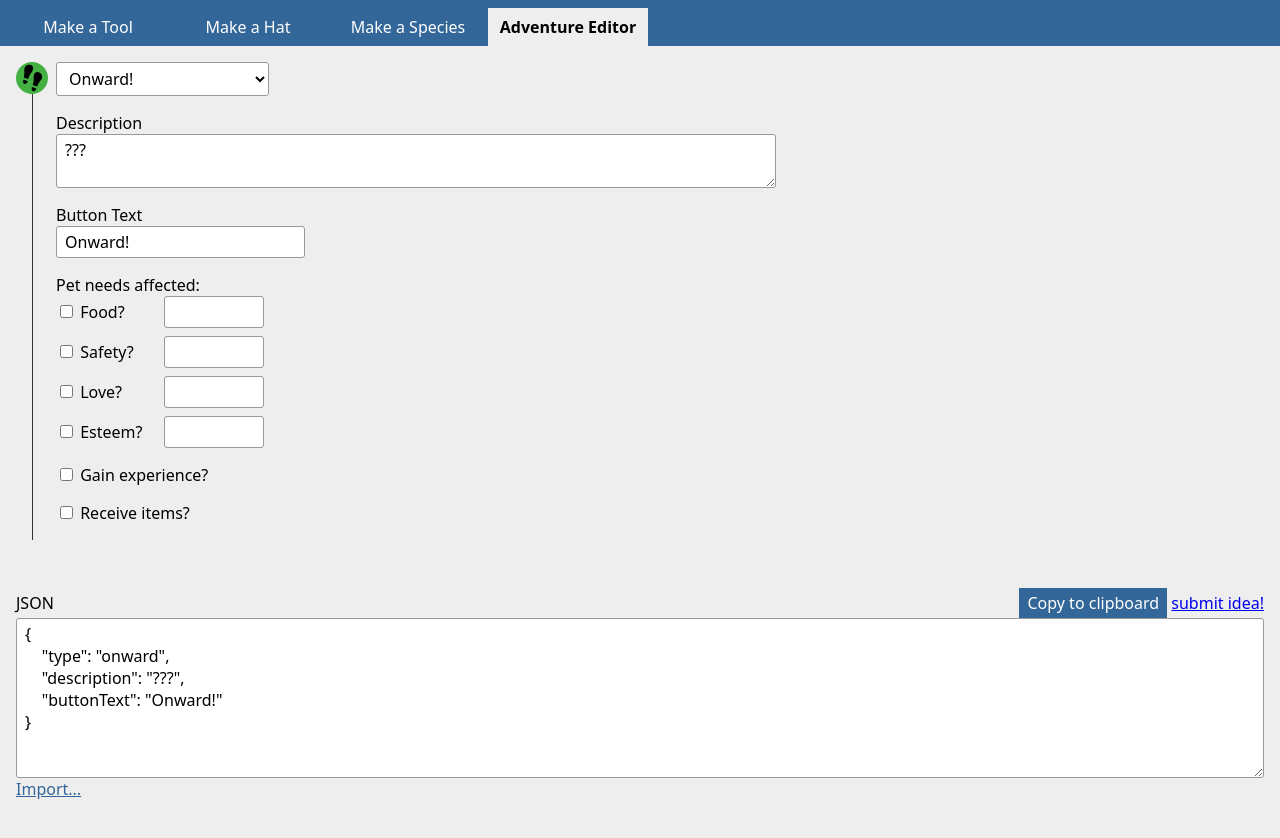
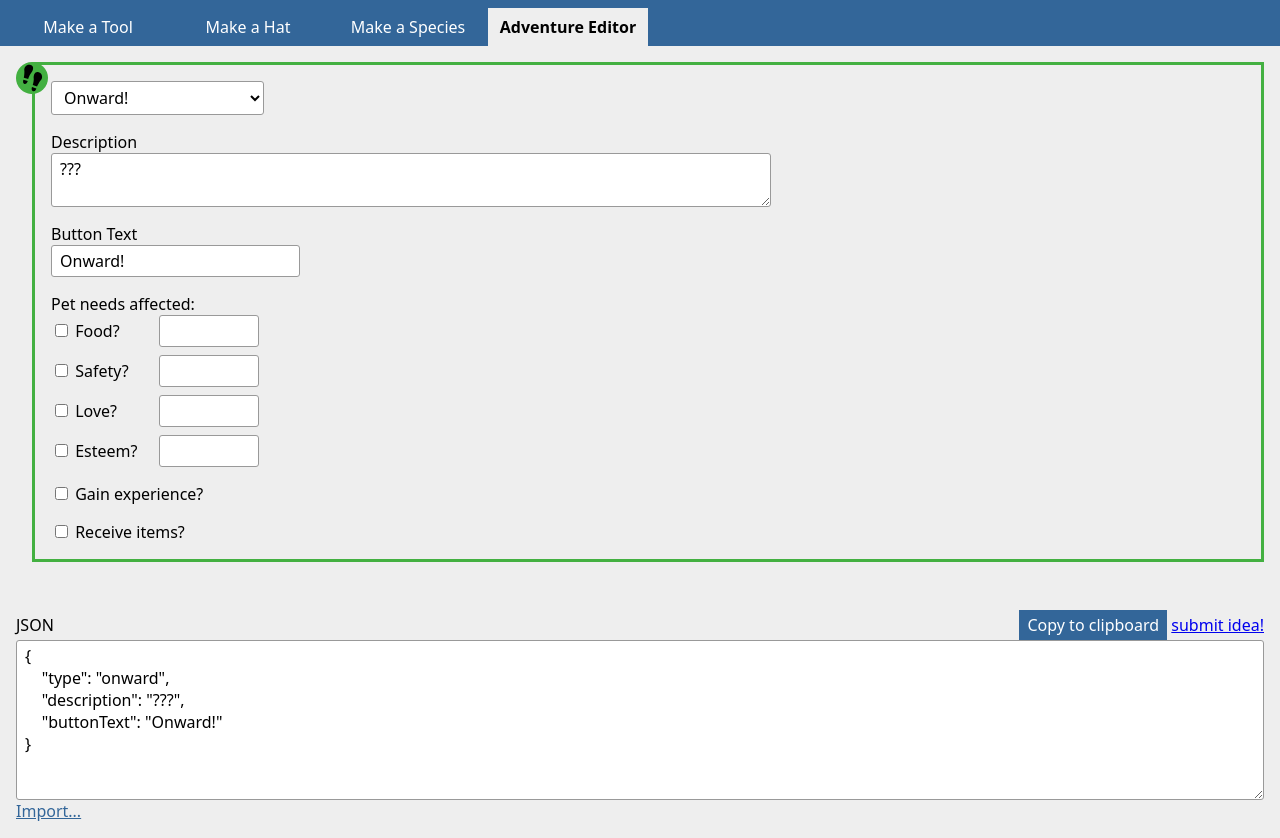
Before and after one commit to BenMakesGames/PoppySeedPetsTools, an Angular app: page /adventureEditor in a window 1280 px wide. Before the commit the page ends 816 px from the top, so only its background shows below. Built offline with nearby package versions, Linux system fonts and the light colour scheme.

Commit message:
some layout changes

```diff
--- a/src/app/adventure-editor/component/adventure/adventure.component.html
+++ b/src/app/adventure-editor/component/adventure/adventure.component.html
@@ -1,25 +1,15 @@
 <div>
-  @if(isOpen)
-  {
-    <div class="tree-line"></div>
-  }
-  @if(hasParents)
-  {
-    <div class="connecting-line"></div>
-  }
   <img [src]="adventure|adventureIcon" />
   @if(hasParents)
   {
     <button class="accordion-button" (click)="doCollapse()">{{ isOpen ? '-' : '+' }}</button>
   }
 </div>
-<div style="flex-grow: 1;">
 @if(!isOpen)
 {
-    <div style="font-weight:bold;">{{ adventure.type }}</div>
+  <div class="collapsed-branch">{{ adventure.type }}</div>
 }
-
-  <div [style.display]="(isOpen ? 'block' : 'none')">
+<div class="expanded-branch" [style.border-color]="adventureColor" [style.display]="(isOpen ? 'block' : 'none')">
   <select (change)="doChangeAdventureType()" [(ngModel)]="adventure.type">
     <option value="onward">Onward!</option>
     <option value="petChallenge">Pet Challenge</option>
@@ -56,4 +46,3 @@
     }
   }
 </div>
-</div>
--- a/src/app/adventure-editor/component/adventure/adventure.component.scss
+++ b/src/app/adventure-editor/component/adventure/adventure.component.scss
@@ -11,6 +11,7 @@ img {
   height: 2em;
   display: block;
   position: relative;
+  z-index: 1;
 }
 
 .tree-line {
@@ -35,10 +36,27 @@ img {
 .accordion-button
 {
   position: absolute;
-  left: -2.25em;
+  left: -2em;
   width: 1.5em;
   text-align: center;
   top: .25em;
   padding: 0;
   height: 1.5em;
+  line-height: 1.5em;
 }
+
+.collapsed-branch
+{
+  flex-grow: 1;
+  font-weight: bold;
+  padding-top: 0.25em;
+}
+
+.expanded-branch
+{
+  flex-grow: 1;
+  border: 3px solid #ccc;
+  padding: 1em 1em 0;
+  z-index: 0;
+  margin-left: -1.5em;
+}
--- a/src/app/adventure-editor/component/adventure/adventure.component.ts
+++ b/src/app/adventure-editor/component/adventure/adventure.component.ts
@@ -1,4 +1,4 @@
-import {Component, EventEmitter, Input, Output} from '@angular/core';
+import {Component, EventEmitter, Input, OnChanges, Output, SimpleChanges} from '@angular/core';
 import {randomItemName} from "../../../helpful-functions";
 
 @Component({
@@ -6,13 +6,21 @@ import {randomItemName} from "../../../helpful-functions";
   templateUrl: './adventure.component.html',
   styleUrl: './adventure.component.scss'
 })
-export class AdventureComponent {
+export class AdventureComponent implements OnChanges {
   @Input() adventure: Adventure;
   @Output() adventureChange = new EventEmitter<Adventure>();
 
   @Input() hasParents = true;
 
   isOpen = true;
+  adventureColor = '#ccc';
+
+  ngOnChanges(changes: SimpleChanges) {
+    if(changes['adventure'])
+    {
+      this.adventureColor = this.getAdventureColor(this.adventure);
+    }
+  }
 
   doCollapse()
   {
@@ -22,12 +30,41 @@ export class AdventureComponent {
   doUpdateAdventure(adventure: Adventure)
   {
     this.adventure = { ... adventure };
+    this.adventureColor = this.getAdventureColor(this.adventure);
     this.adventureChange.emit(this.adventure);
+  }
+
+  getAdventureColor(adventure: Adventure)
+  {
+    switch(adventure.type)
+    {
+      case 'onward':
+        return '#43b041';
+
+      case 'chooseOne':
+        return '#7db7ff';
+
+      case 'payItem?':
+        return '#ae7d24';
+
+      case 'payMoneys?':
+        return '#db0';
+
+      case 'payItemAndMoneys?':
+        return '#ccc';
+
+      case 'petChallenge':
+        return '#b04141';
+
+      default:
+        return '#ccc';
+    }
   }
 
   doChangeAdventureType()
   {
     this.adventure = { ... this.adventure };
+    this.adventureColor = this.getAdventureColor(this.adventure);
 
     switch(this.adventure.type)
     {
--- a/src/styles.scss
+++ b/src/styles.scss
@@ -7,8 +7,8 @@ html,body {
 }
 
 input,select,textarea,button {
-  font-family: system-ui, sans-serif;
-  font-size: 1em;
+  font-family: inherit;
+  font-size: inherit;
   box-sizing: border-box;
   padding: 0.25em 0.5em;
 }
```
Also changed, not shown: 1 other file (tests, documents, lock files or other folders). Lines whose indentation alone changed are shown as unchanged.
